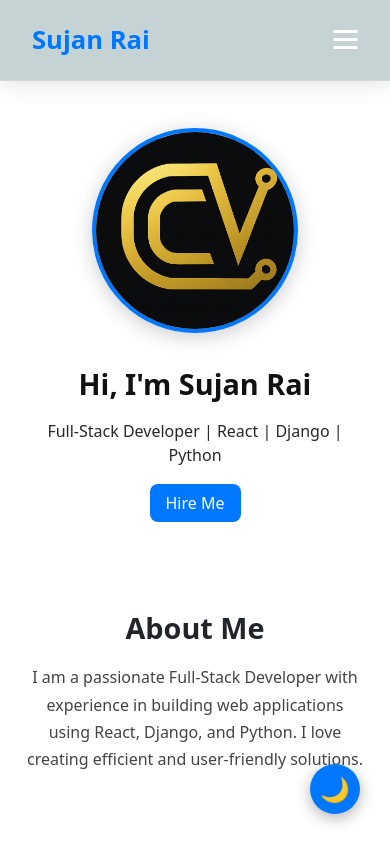
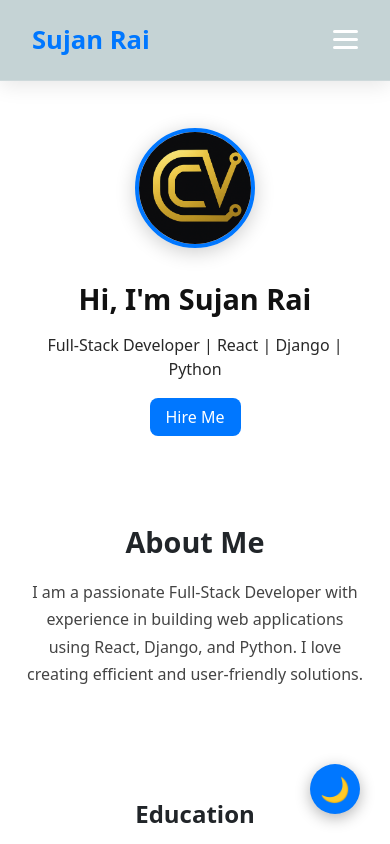
Before and after one commit to Sujan-Rai-426/Portfolio_Template_01, a React (Vite) app in the folder Frontend/: page / in a window 390 px wide. Shown: the top 844 px of the page. Built offline with nearby package versions, Linux system fonts and the light colour scheme.

Commit message:
Added css image media wuary

```diff
--- a/Frontend/src/assets/css/Hero.css
+++ b/Frontend/src/assets/css/Hero.css
@@ -53,13 +53,12 @@
 
 .hero-image {
   flex: 1;
-  min-width: 250px;
+  width: auto;
   text-align: center;
 }
 
 .hero-image img {
-  width: clamp(180px, 50%, 320px);
-  height: auto;
+  max-width: 250px;
   border-radius: 50%;
   object-fit: cover;
   aspect-ratio: 1/1;
@@ -83,20 +82,12 @@ body.dark-mode .hero-image img {
 }
 
 /* Responsive */
-@media (max-width: 900px) {
-  .hero {
-    gap: 2rem;
-    padding: 3rem 1.5rem;
-  }
+@media (max-width: 1024px) {
+  .hero-image img { max-width: 200px; }
+  .hero { gap: 2rem; padding: 3rem 1.5rem; }
 }
 
 @media (max-width: 768px) {
-  .hero {
-    flex-direction: column-reverse;
-    text-align: center;
-  }
-
-  .hero-image img {
-    width: clamp(200px, 60%, 260px);
-  }
+  .hero-image img { max-width: 120px; }
+  .hero { flex-direction: column-reverse; text-align: center; }
 }
```
